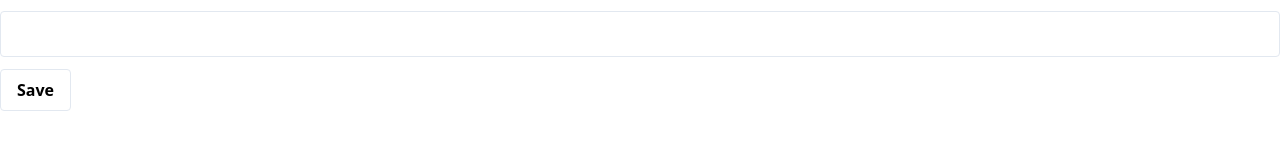
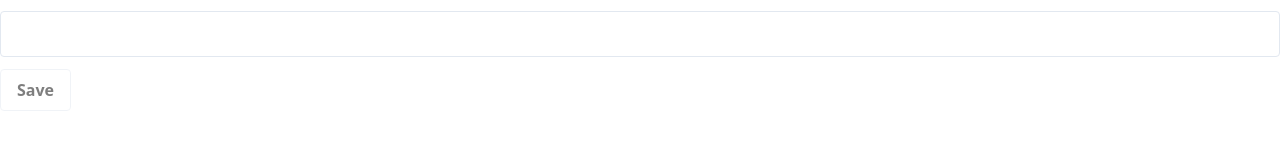
Before and after one commit to reergymerej/friendly-octo-fortnight, a React (Create React App) app: page / in a window 1280 px wide. Shown: the part 425-574 px from the top of the page. Built offline with nearby package versions, Linux system fonts and the light colour scheme.

Commit message:
Add validation to form

```diff
--- a/src/components/NewCardForm.js
+++ b/src/components/NewCardForm.js
@@ -1,6 +1,9 @@
 import React from 'react'
 import Button from './Button'
 import Input from './Input'
+
+const allDefined = (values) =>
+  !Object.keys(values).some(key => !values[key])
 
 class NewCardForm extends React.Component {
   state = {
@@ -13,6 +16,19 @@ class NewCardForm extends React.Component {
   handleFieldChange = (event) => {
     const { id, value } = event.target
     this.setState(prevState => ({ [id]: value }))
+  }
+
+  handleSaveClick = () => {
+    console.log('woo!')
+  }
+
+  get values() {
+    return {
+      front: this.state.front.trim(),
+      frontTags: this.state.frontTags.trim(),
+      back: this.state.back.trim(),
+      backTags: this.state.backTags.trim(),
+    }
   }
 
   render() {
@@ -42,7 +58,7 @@ class NewCardForm extends React.Component {
           onChange={this.handleFieldChange}
           value={this.state.backTags}
         />
-        <Button>Save</Button>
+        <Button onClick={this.handleSaveClick} disabled={!allDefined(this.values)}>Save</Button>
       </div>
     )
   }
```
